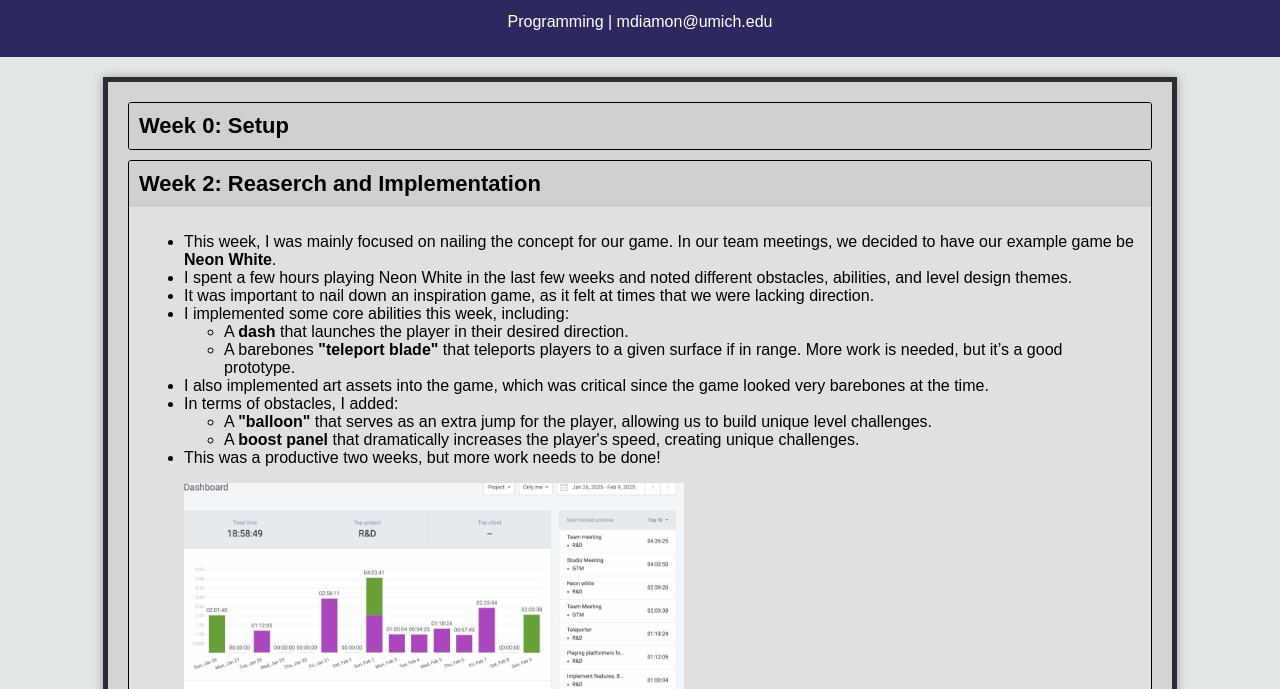
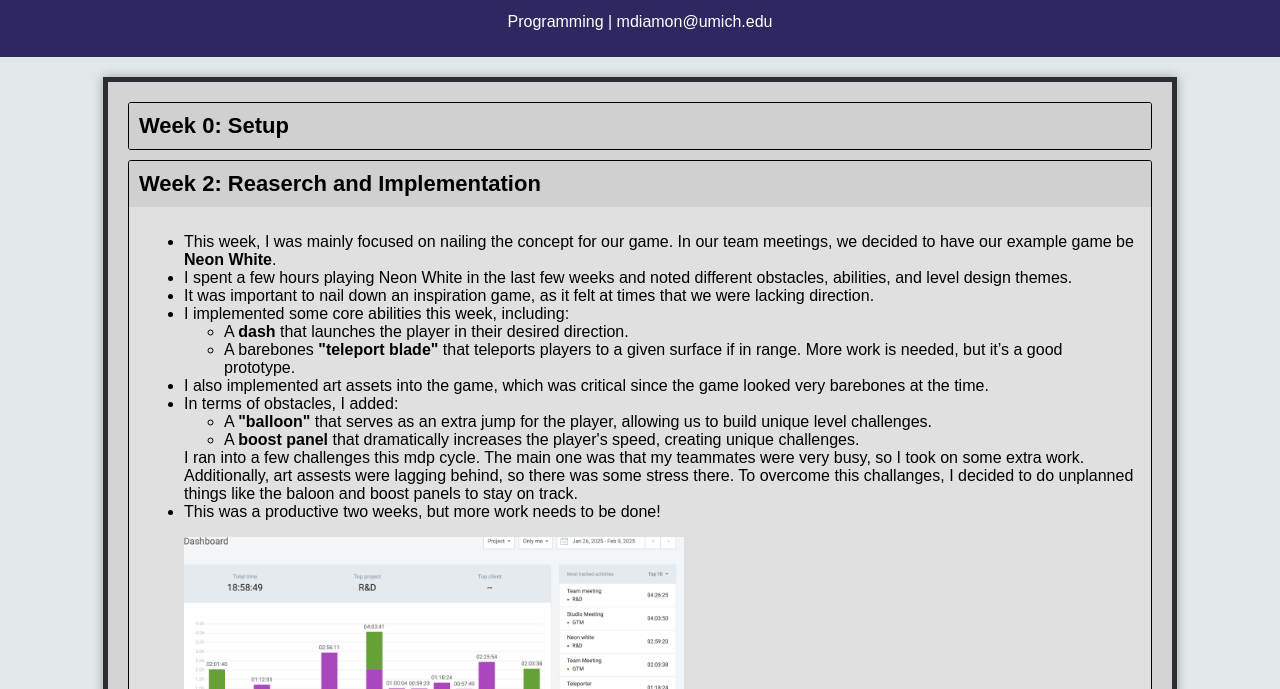
Before and after one commit to mdiamond23/W25DevBlog, a plain HTML site: page index.html in a window 1280 px wide. Both pictures are taken after a click on the button "Week 2: Reaserch and Implementation". Shown: the part 111-800 px from the top of the page. Drawn offline with Linux system fonts and the light colour scheme.

Commit message:
Update index.html

```diff
--- a/index.html
+++ b/index.html
@@ -54,6 +54,7 @@
               <li>A <strong>boost panel</strong> that dramatically increases the player's speed, creating unique challenges.</li>
             </ul>
           </li>
+          </li> I ran into a few challenges this mdp cycle. The main one was that my teammates were very busy, so I took on some extra work. Additionally, art assests were lagging behind, so there was some stress there. To overcome this challanges, I decided to do unplanned things like the baloon and boost panels to stay on track.
           <li>This was a productive two weeks, but more work needs to be done!</li>
         </ul> <!-- Bulleted list end -->
 
```
